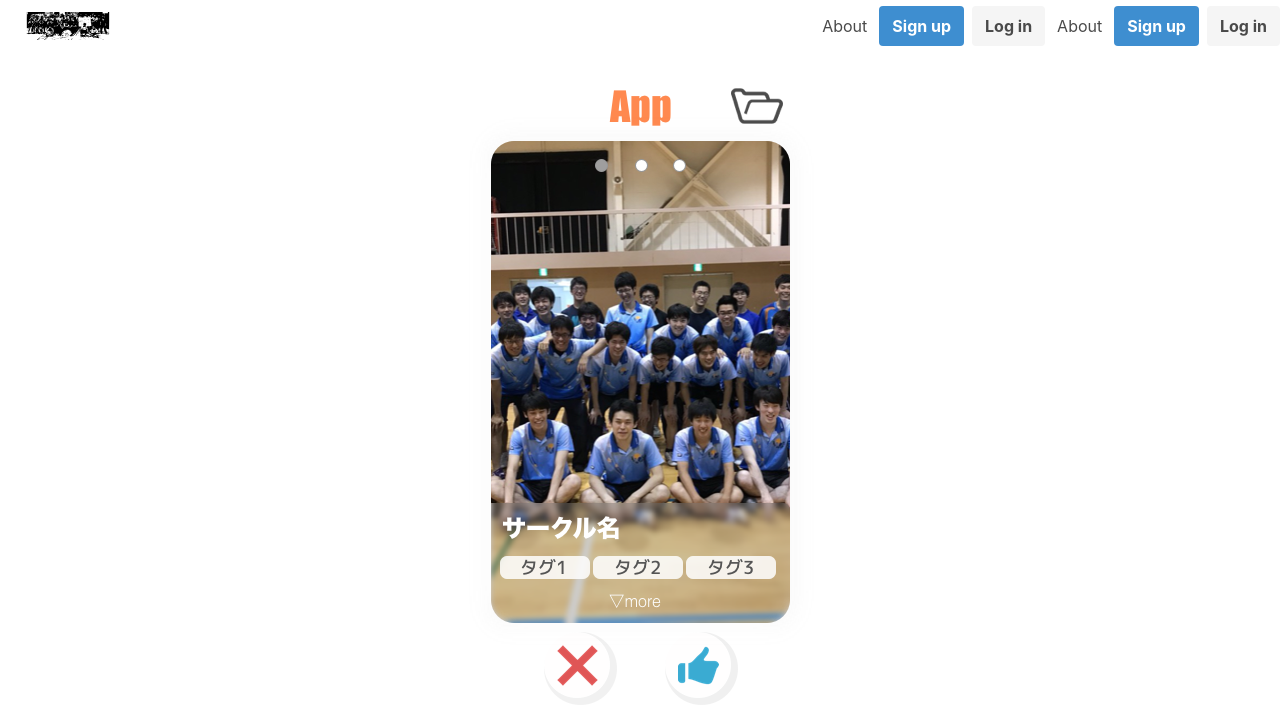
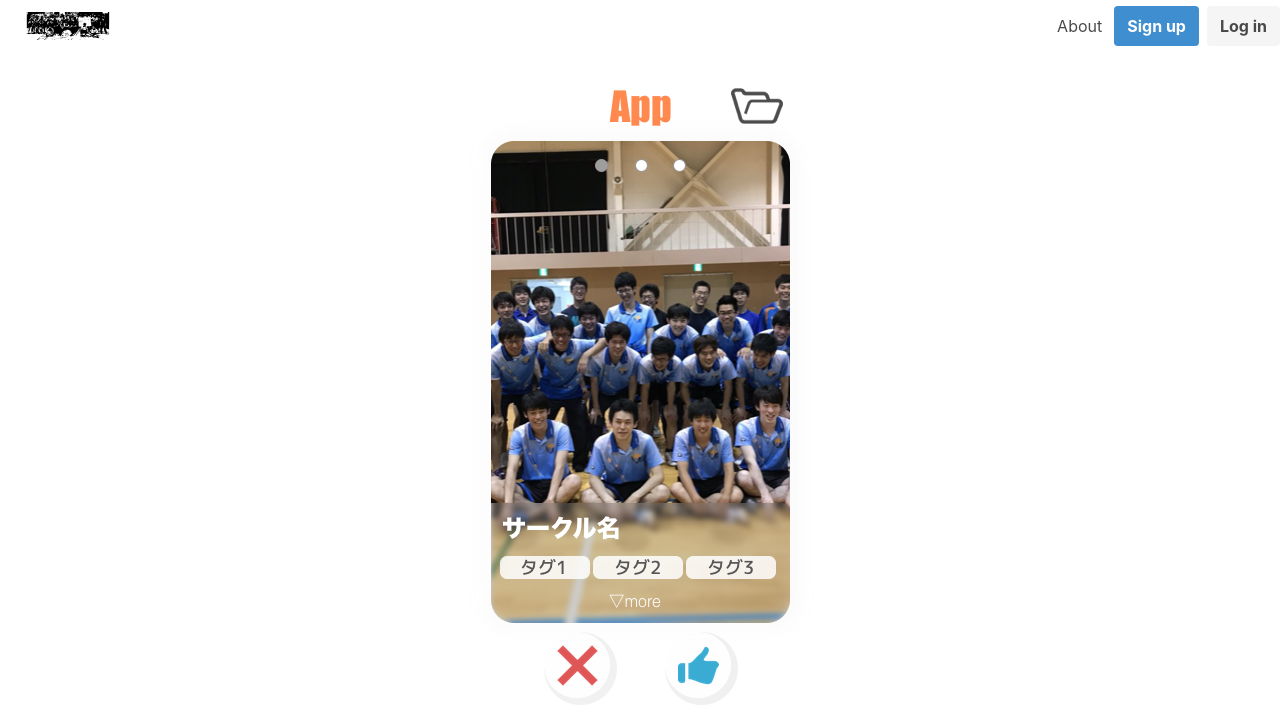
Before and after one commit to ymsk861/utttc_tin, a Django app: page / in a window 1280 px wide. Shown: the top 718 px of the page. Run offline with Django 3.2, Linux system fonts and the light colour scheme; some libraries are stand-ins or nearby versions.

Commit message:
/loginでAbout Singup Loginが2つ表示される問題に対称

```diff
--- a/cms/templates/cms/base.html
+++ b/cms/templates/cms/base.html
@@ -26,15 +26,6 @@
                     <span aria-hidden="true"></span>
                     <span aria-hidden="true"></span>
                 </a>
-            </div>
-            <div class="navbar-menu" id="my-menu">
-                <div class="navbar-end">
-                    <a class="navbar-item is-grey" href="#">About</a>
-                    <div class="buttons">
-                        <a class="button is-info navbar-item" href="#"><strong>Sign up</strong></a>
-                        <a class="button is-light navbar-item" href="#"><strong>Log in</strong></a>
-                    </div>
-                </div>
             </div>
             <div class="navbar-end">
                 {% if user.is_authenticated %}
--- a/cms/urls.py
+++ b/cms/urls.py
@@ -5,7 +5,7 @@ from . import views
 app_name = 'cms'
 
 urlpatterns = [
-    path('', views.TopView.as_view(), name='circleid-1-1'),
+    path('', views.TopView.as_view(), name='top'),
     path('circleid-1-1/', views.Next11View.as_view(), name='circleid-1-1'),
     path('circleid-1-2/', views.Next12View.as_view(), name='circleid-1-2'),
     path('circleid-1-3/', views.Next13View.as_view(), name='circleid-1-3'),
```
